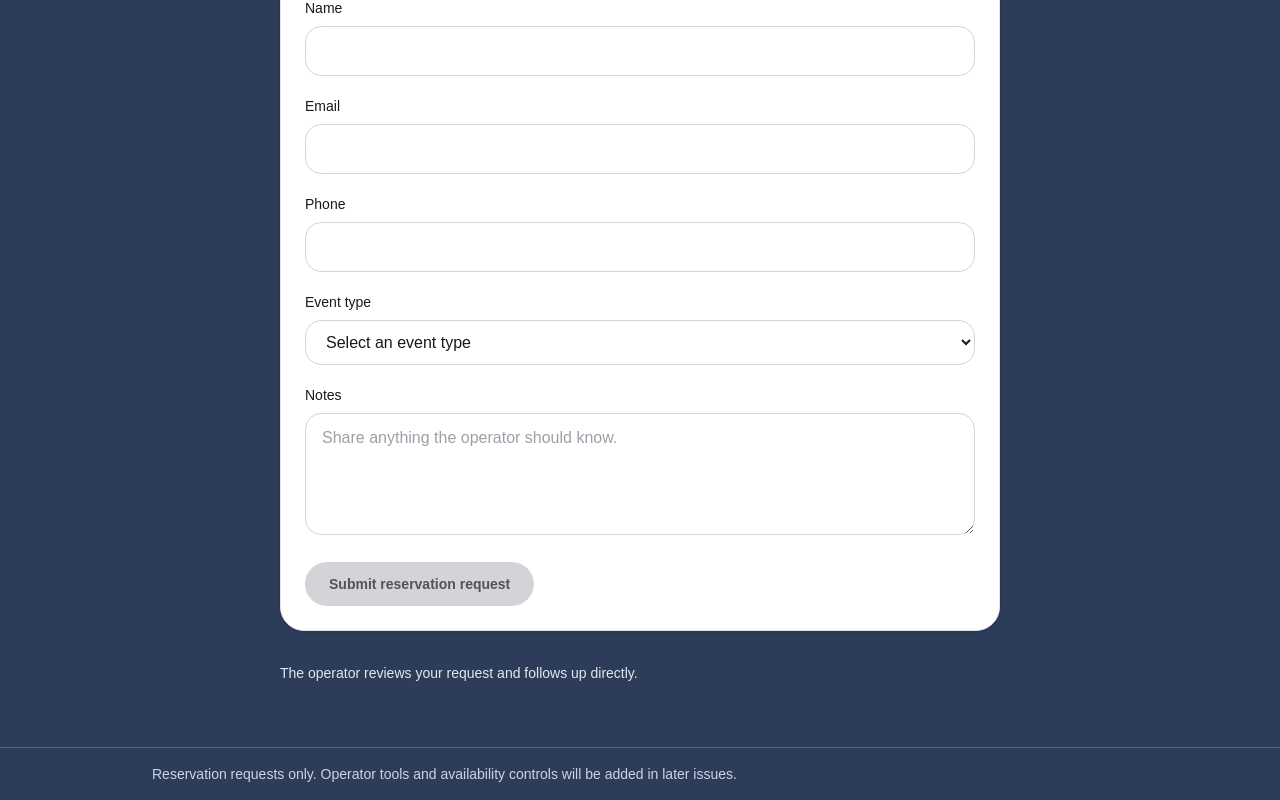
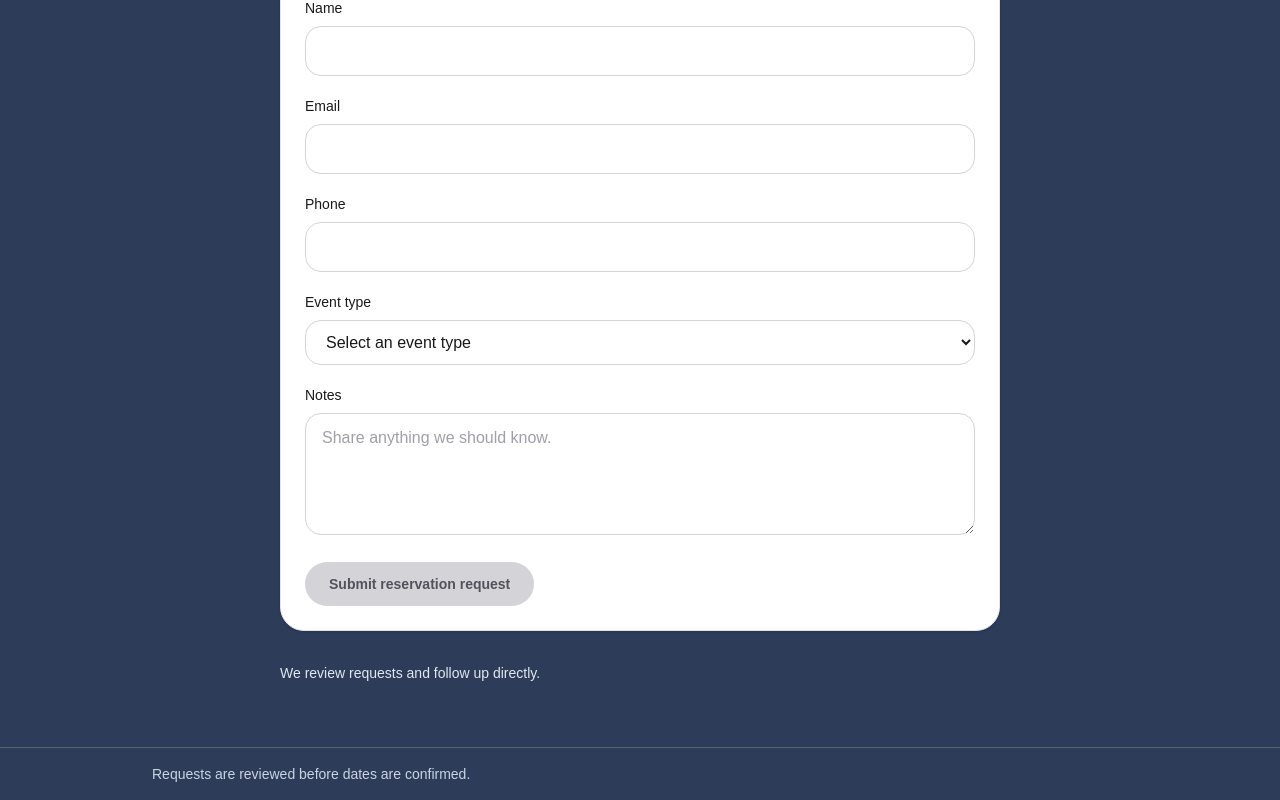
Before and after one commit to gacurl/bowling-green-highlands, a Next.js app: page /reserve in a window 1280 px wide. Shown: the part 502-1302 px from the top of the page. Built offline with nearby package versions, Linux system fonts and the light colour scheme.

Commit message:
Issue 6-6: remove misleading MVP language

```diff
--- a/app/components/site-footer.tsx
+++ b/app/components/site-footer.tsx
@@ -2,8 +2,7 @@ export function SiteFooter() {
   return (
     <footer className="border-t border-[#94A378]/40 bg-[#2D3C59]">
       <div className="mx-auto w-full max-w-5xl px-6 py-4 text-sm text-slate-300">
-        Reservation requests only. Operator tools and availability controls will
-        be added in later issues.
+        Requests are reviewed before dates are confirmed.
       </div>
     </footer>
   );
--- a/app/confirmation/page.tsx
+++ b/app/confirmation/page.tsx
@@ -26,7 +26,7 @@ export default async function ConfirmationPage() {
       }
       description={
         hasConfirmedRequest
-          ? "Your request was sent to the operator. It is not booked or confirmed yet."
+          ? "Your request was received. We’ll follow up to confirm."
           : "Start a reservation request first."
       }
       action={
@@ -71,7 +71,7 @@ export default async function ConfirmationPage() {
               <dd>{confirmationState.requestNotes || "None provided"}</dd>
             </div>
             <div>
-              <dt className="font-medium text-zinc-900">Operator email</dt>
+              <dt className="font-medium text-zinc-900">Contact email</dt>
               <dd>{confirmationState.contactEmail || "Not configured"}</dd>
             </div>
           </dl>
--- a/app/page.tsx
+++ b/app/page.tsx
@@ -6,13 +6,13 @@ export default function Home() {
     <PageShell
       eyebrow="Bowling Green Highlands"
       title="Request a farm stay date."
-      description="Choose an available date, send your request, and wait for operator review."
+      description="Choose an available date. We’ll follow up to confirm."
       action={
         <Link
           href="/reserve"
           className="inline-flex min-h-11 w-full items-center justify-center rounded-full bg-[#E5BA41] px-6 py-3 text-sm font-semibold text-[#2D3C59] transition-colors hover:bg-[#D1855C] hover:text-white sm:w-auto"
         >
-          Start a reservation request
+          Request a date
         </Link>
       }
     />
--- a/app/reserve/page.tsx
+++ b/app/reserve/page.tsx
@@ -52,10 +52,10 @@ export default async function ReservePage({ searchParams }: ReservePageProps) {
     <PageShell
       eyebrow="Reservation Request"
       title="Check availability, then send a reservation request."
-      description="Pick an available date and time, then send your request. This is not a booking."
+      description="Pick an available date and time, then send your request. This is a request only."
       action={
         <p className="text-sm text-slate-200">
-          The operator reviews your request and follows up directly.
+          We review requests and follow up directly.
         </p>
       }
     >
@@ -240,7 +240,7 @@ export default async function ReservePage({ searchParams }: ReservePageProps) {
               id="requestNotes"
               name="requestNotes"
               rows={4}
-              placeholder="Share anything the operator should know."
+              placeholder="Share anything we should know."
               className="w-full rounded-2xl border border-zinc-300 px-4 py-3 text-zinc-900 outline-none transition placeholder:text-zinc-400 focus:border-zinc-500"
             />
           </div>
```
